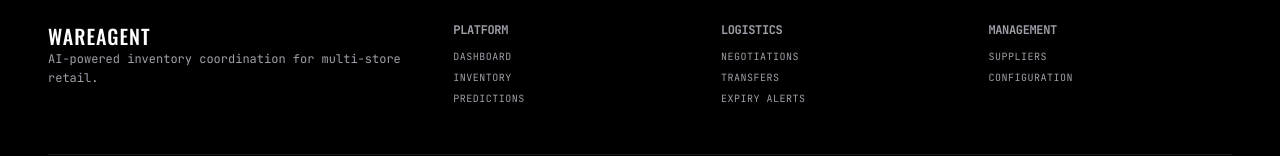
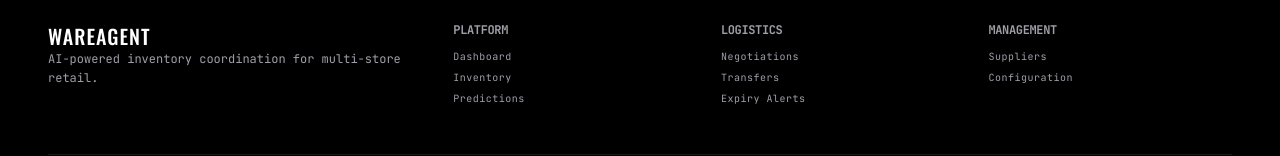
Before and after one commit to TridibeshSam31/Retail-Store-Agent, a Next.js app in the folder frontend/: page / in a window 1280 px wide. Shown: the part 5991-6147 px from the top of the page. Built offline with nearby package versions, Linux system fonts and the light colour scheme; no server answers.

Commit message:
fixed footer

```diff
--- a/frontend/app/page.tsx
+++ b/frontend/app/page.tsx
@@ -967,24 +967,24 @@ export default function WareAgentHomepage() {
               <div className="space-y-3">
                 <h5 className="font-900 text-white text-xs">Platform</h5>
                 <ul className="space-y-2">
-                  <li><Link href="/dashboard" className="hover:text-white">Dashboard</Link></li>
-                  <li><Link href="/inventory" className="hover:text-white">Inventory</Link></li>
-                  <li><Link href="/predictions" className="hover:text-white">Predictions</Link></li>
+                  <li><button onClick={scrollToSelector} className="hover:text-white transition-colors cursor-pointer text-left">Dashboard</button></li>
+                  <li><button onClick={scrollToSelector} className="hover:text-white transition-colors cursor-pointer text-left">Inventory</button></li>
+                  <li><button onClick={scrollToSelector} className="hover:text-white transition-colors cursor-pointer text-left">Predictions</button></li>
                 </ul>
               </div>
               <div className="space-y-3">
                 <h5 className="font-900 text-white text-xs">Logistics</h5>
                 <ul className="space-y-2">
-                  <li><Link href="/negotiations" className="hover:text-white">Negotiations</Link></li>
-                  <li><Link href="/transfers" className="hover:text-white">Transfers</Link></li>
-                  <li><Link href="/expiry" className="hover:text-white">Expiry Alerts</Link></li>
+                  <li><button onClick={scrollToSelector} className="hover:text-white transition-colors cursor-pointer text-left">Negotiations</button></li>
+                  <li><button onClick={scrollToSelector} className="hover:text-white transition-colors cursor-pointer text-left">Transfers</button></li>
+                  <li><button onClick={scrollToSelector} className="hover:text-white transition-colors cursor-pointer text-left">Expiry Alerts</button></li>
                 </ul>
               </div>
               <div className="space-y-3">
                 <h5 className="font-900 text-white text-xs">Management</h5>
                 <ul className="space-y-2">
-                  <li><Link href="/suppliers" className="hover:text-white">Suppliers</Link></li>
-                  <li><Link href="/configuration" className="hover:text-white">Configuration</Link></li>
+                  <li><button onClick={scrollToSelector} className="hover:text-white transition-colors cursor-pointer text-left">Suppliers</button></li>
+                  <li><button onClick={scrollToSelector} className="hover:text-white transition-colors cursor-pointer text-left">Configuration</button></li>
                 </ul>
               </div>
             </div>
```
